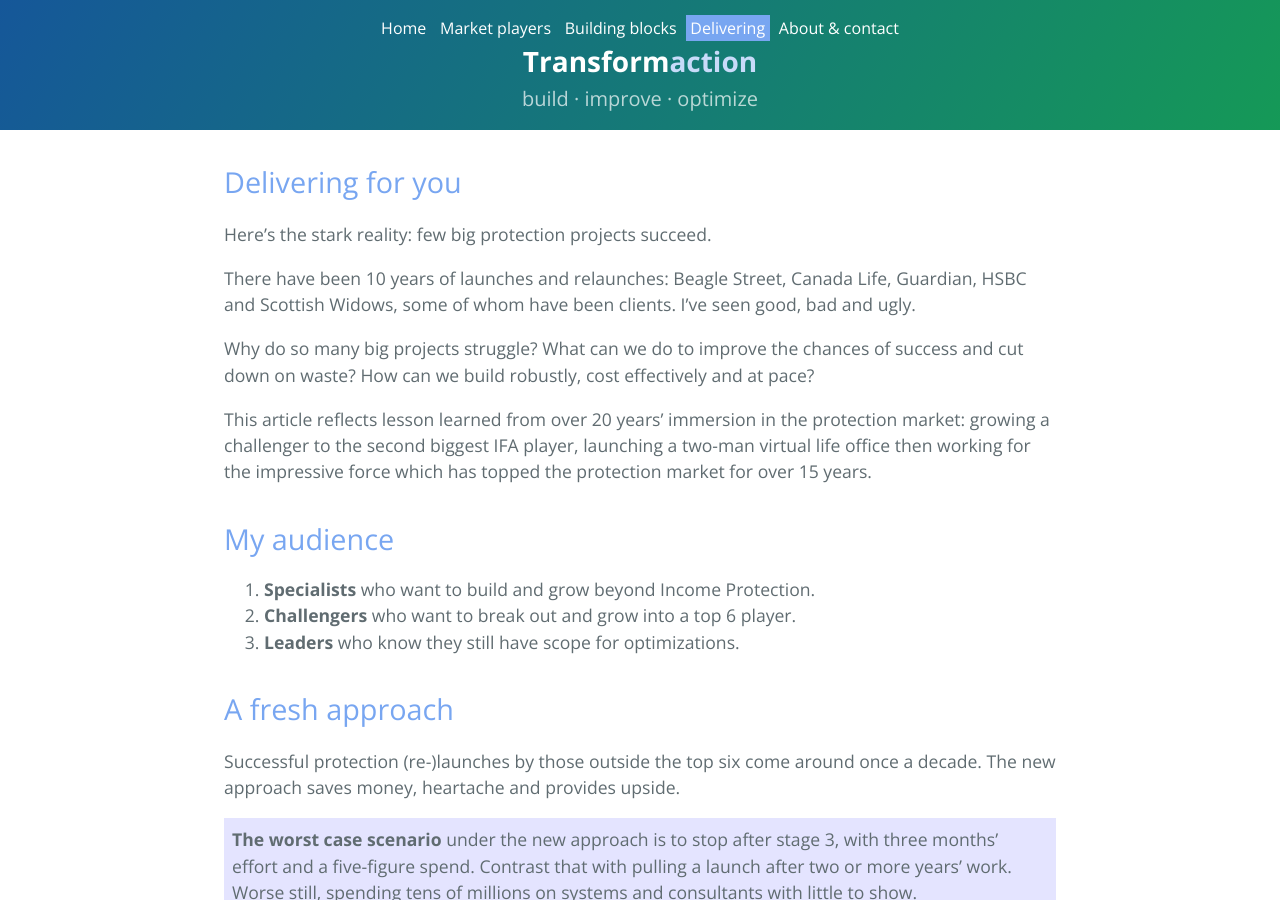
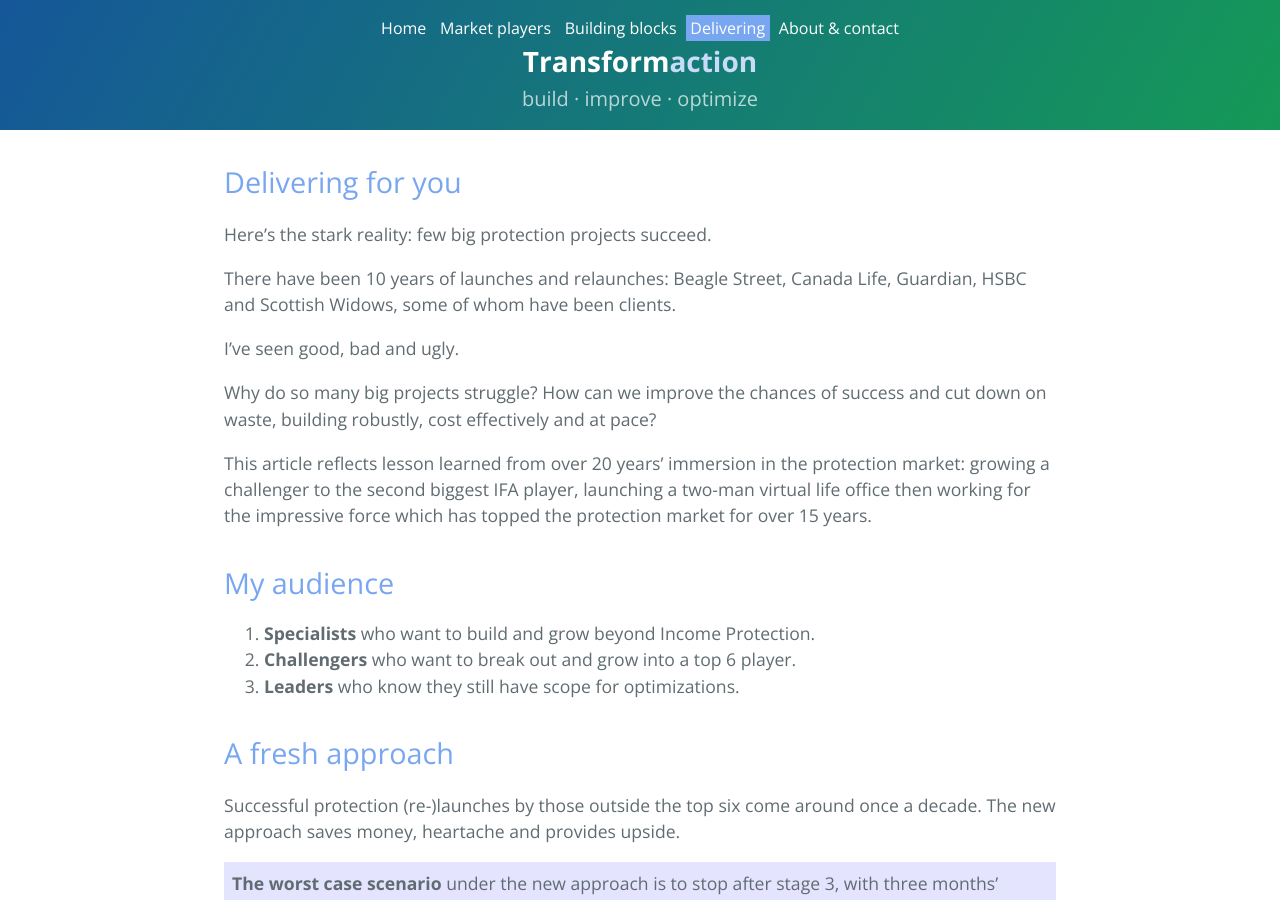
Before and after one commit to maverickactuary/1actuary, a Jekyll site: the page built from content/4delivering/index.md, in a window 1280 px wide and 900 px high. Built offline with Jekyll 4.4.1, drawn with Linux system fonts in a browser that asks for light colours.

Commit message:
More tightening

```diff
--- a/content/4delivering/index.md
+++ b/content/4delivering/index.md
@@ -8,9 +8,11 @@ title: Transformaction
 
 Here's the stark reality: few big protection projects succeed.
 
-There have been 10 years of launches and relaunches: Beagle Street, Canada Life, Guardian, HSBC and Scottish Widows, some of whom have been clients. I've seen good, bad and ugly.
+There have been 10 years of launches and relaunches: Beagle Street, Canada Life, Guardian, HSBC and Scottish Widows, some of whom have been clients.
 
-Why do so many big projects struggle? What can we do to improve the chances of success and cut down on waste? How can we build robustly, cost effectively and at pace?
+I've seen good, bad and ugly.
+
+Why do so many big projects struggle? How can we improve the chances of success and cut down on waste, building robustly, cost effectively and at pace?
 
 This article reflects lesson learned from over 20 years' immersion in the protection market: growing a challenger to the second biggest IFA player, launching a two-man virtual life office then working for the impressive force which has topped the protection market for over 15 years.
 
```
Also changed, not shown: content/3buildingblocks/index.md (+1 -1 lines), content/6aboutcontact/index.md (+1 -3 lines).
